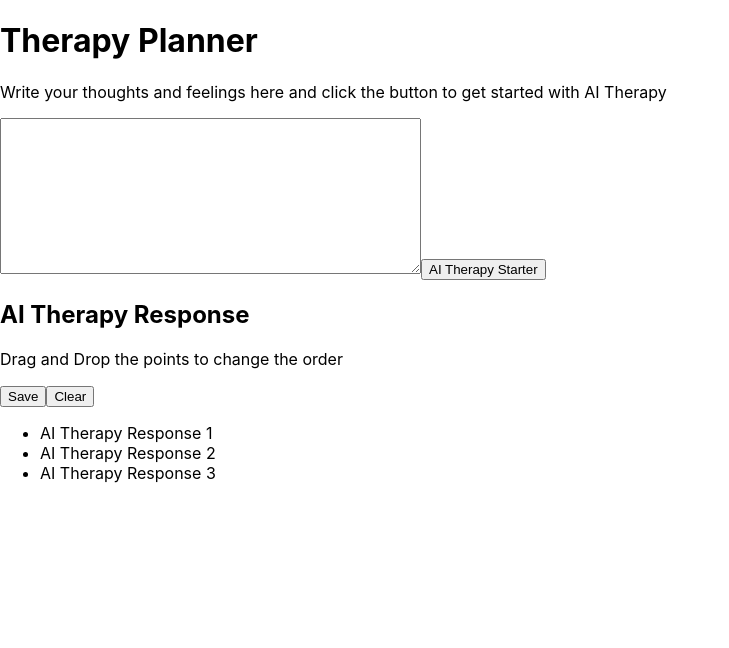
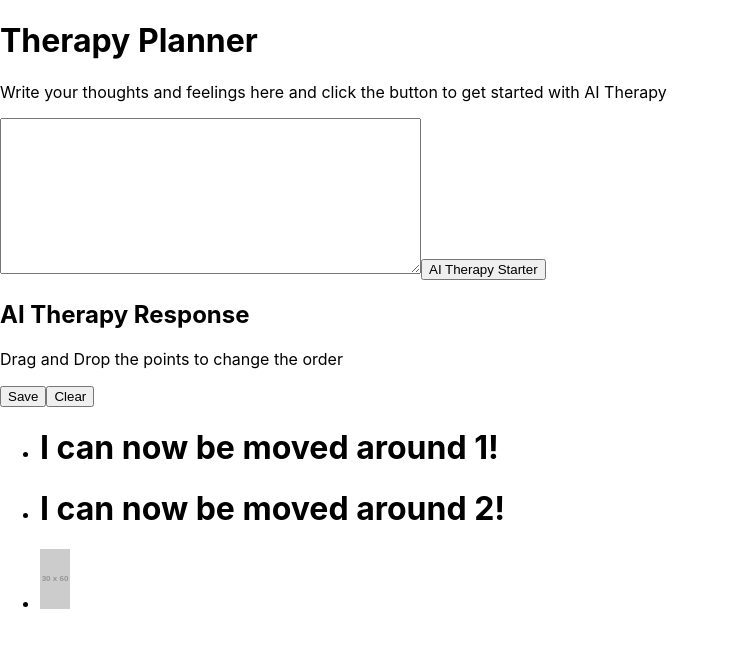
Before and after one commit to Sowri19/DiallHackathon, a React (Create React App) app: page /therapy-planner in a window 1280 px wide. Shown: the top 648 px of the page, without its empty margins (0-729 px from the left). Built offline with nearby package versions, Linux system fonts and the light colour scheme.

Commit message:
added draggable components

```diff
--- a/package.json
+++ b/package.json
@@ -10,6 +10,7 @@
     "openai": "^4.28.0",
     "react": "^18.2.0",
     "react-dom": "^18.2.0",
+    "react-draggable": "^4.4.6",
     "react-router-dom": "^6.22.1",
     "react-scripts": "5.0.1",
     "web-vitals": "^2.1.4"
--- a/src/components/TherapyPlanner.jsx
+++ b/src/components/TherapyPlanner.jsx
@@ -1,4 +1,7 @@
-import React from 'react'
+import React from "react";
+
+import Draggable, {DraggableCore} from "react-draggable";
+
 // This Therapy Planner Component. This has a paragraph field on the left with a button that says "AI Therapy Starter" side and on the right side, on clicking the button, We send the form text to the Chaptgpt Ai and get a response from the API in the form of bullets, which we display on the right side of the screen.
 // The bullet points should be as a draggable list and order should be changeable.
 // The user should be able to add more bullet points to the list.
@@ -11,10 +14,12 @@ function TherapyPlanner() {
   //The Therapy Responses sh
 
   return (
-
     <div>
       <h1>Therapy Planner</h1>
-        <p>Write your thoughts and feelings here and click the button to get started with AI Therapy</p>
+      <p>
+        Write your thoughts and feelings here and click the button to get
+        started with AI Therapy
+      </p>
       <textarea id="therapyPlanner" rows="10" cols="50"></textarea>
       <button>AI Therapy Starter</button>
       <div>
@@ -23,14 +28,34 @@ function TherapyPlanner() {
         <button>Save</button>
         <button>Clear</button>
         <ul>
-            <li>AI Therapy Response 1</li>
-            <li>AI Therapy Response 2</li>
-            <li>AI Therapy Response 3</li>
+          <li>
+            {" "}
+            <Draggable>
+              <div className="">
+                <h1>I can now be moved around 1!</h1>
+              </div>
+            </Draggable>
+          </li>
+            <li>
+                <Draggable>
+                <div className="">
+                    <h1>I can now be moved around 2!</h1>
+                </div>
+                </Draggable>
+            </li>
+            <li>
+                <Draggable>
+                <div className="">
+                    {/* This draggable component is an random image from any API on the internet please pick one. The IMage should be 30X60 px*/}
+                    <img src="https://via.placeholder.com/30x60" alt="random" />
+                </div>
+                </Draggable>
+            </li>
+
         </ul>
       </div>
     </div>
-  )
+  );
 }
 
-
-export default TherapyPlanner
+export default TherapyPlanner;
```
Also changed, not shown: 1 other file (tests, documents, lock files or other folders). Lines whose indentation alone changed are shown as unchanged.
